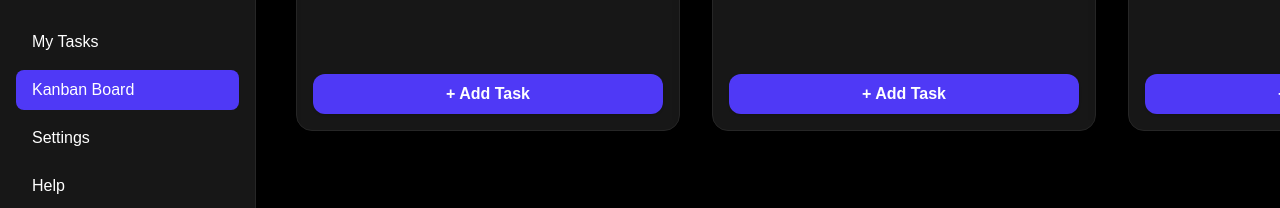
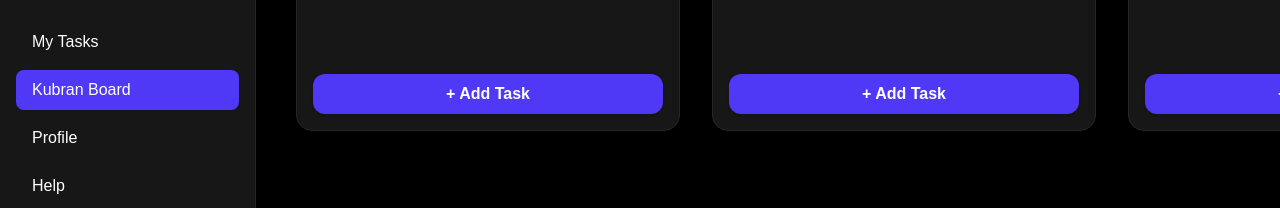
Before and after one commit to MayerS22/Taskify, a Next.js app in the folder taskify/frontend/: page /categories in a window 1280 px wide. Shown: the part 331-539 px from the top of the page. Built offline with nearby package versions, Linux system fonts and the light colour scheme.

Commit message:
Update navigation links in CategoriesPage and HomePage; rename 'Kanban Board' to 'Kubran Board' and add 'Profile' link. Enhance task handling by adding 'onMove' prop to TaskCategoryCard component. Update SQLite database.

```diff
--- a/taskify/frontend/src/app/categories/page.tsx
+++ b/taskify/frontend/src/app/categories/page.tsx
@@ -267,8 +267,8 @@ export default function CategoriesPage() {
           <nav className="flex flex-col gap-2 mt-4 px-4">
             <Link href="/homepage" className={`py-2 px-4 rounded-lg font-medium transition sidebar-link ${currentTab === 'dashboard' ? 'bg-indigo-600 text-white' : 'text-white hover:bg-neutral-800'}`}>Dashboard</Link>
             <Link href="/tasks" className={`py-2 px-4 rounded-lg font-medium transition sidebar-link ${currentTab === 'tasks' ? 'bg-indigo-600 text-white' : 'text-white hover:bg-neutral-800'}`}>My Tasks</Link>
-            <Link href="/categories" className={`py-2 px-4 rounded-lg font-medium transition sidebar-link ${currentTab === 'categories' ? 'bg-indigo-600 text-white' : 'text-white hover:bg-neutral-800'}`}>Kanban Board</Link>
-            <Link href="/settings" className={`py-2 px-4 rounded-lg font-medium transition sidebar-link ${currentTab === 'settings' ? 'bg-indigo-600 text-white' : 'text-white hover:bg-neutral-800'}`}>Settings</Link>
+            <Link href="/categories" className={`py-2 px-4 rounded-lg font-medium transition sidebar-link ${currentTab === 'categories' ? 'bg-indigo-600 text-white' : 'text-white hover:bg-neutral-800'}`}>Kubran Board</Link>
+            <Link href="/profile" className={`py-2 px-4 rounded-lg font-medium transition sidebar-link ${currentTab === 'settings' ? 'bg-indigo-600 text-white' : 'text-white hover:bg-neutral-800'}`}>Profile</Link>
             <Link href="/help" className={`py-2 px-4 rounded-lg font-medium transition sidebar-link ${currentTab === 'help' ? 'bg-indigo-600 text-white' : 'text-white hover:bg-neutral-800'}`}>Help</Link>
           </nav>
         </div>
@@ -328,6 +328,7 @@ export default function CategoriesPage() {
                   <TaskCategoryCard
                     task={activeTask}
                     onDelete={handleDeleteClick}
+                    onMove={handleMoveTask}
                   />
                 </div>
               ) : null}
--- a/taskify/frontend/src/app/homepage/page.tsx
+++ b/taskify/frontend/src/app/homepage/page.tsx
@@ -259,7 +259,7 @@ export default function HomePage() {
             <Link href="/homepage" className={`py-2 px-4 rounded-lg font-medium transition sidebar-link ${currentTab === 'dashboard' ? 'bg-indigo-600 text-white' : 'text-white hover:bg-neutral-800'}`}>Dashboard</Link>
             <Link href="/tasks" className={`py-2 px-4 rounded-lg font-medium transition sidebar-link ${currentTab === 'tasks' ? 'bg-indigo-600 text-white' : 'text-white hover:bg-neutral-800'}`}>My Tasks</Link>
             <Link href="/categories" className={`py-2 px-4 rounded-lg font-medium transition sidebar-link ${currentTab === 'categories' ? 'bg-indigo-600 text-white' : 'text-white hover:bg-neutral-800'}`}>Task Categories</Link>
-            <Link href="/settings" className={`py-2 px-4 rounded-lg font-medium transition sidebar-link ${currentTab === 'settings' ? 'bg-indigo-600 text-white' : 'text-white hover:bg-neutral-800'}`}>Settings</Link>
+            <Link href="/profile" className={`py-2 px-4 rounded-lg font-medium transition sidebar-link ${currentTab === 'profile' ? 'bg-indigo-600 text-white' : 'text-white hover:bg-neutral-800'}`}>Profile</Link>
             <Link href="/help" className={`py-2 px-4 rounded-lg font-medium transition sidebar-link ${currentTab === 'help' ? 'bg-indigo-600 text-white' : 'text-white hover:bg-neutral-800'}`}>Help</Link>
           </nav>
         </div>
```
Also changed, not shown: 1 other file (tests, documents, lock files or other folders).
